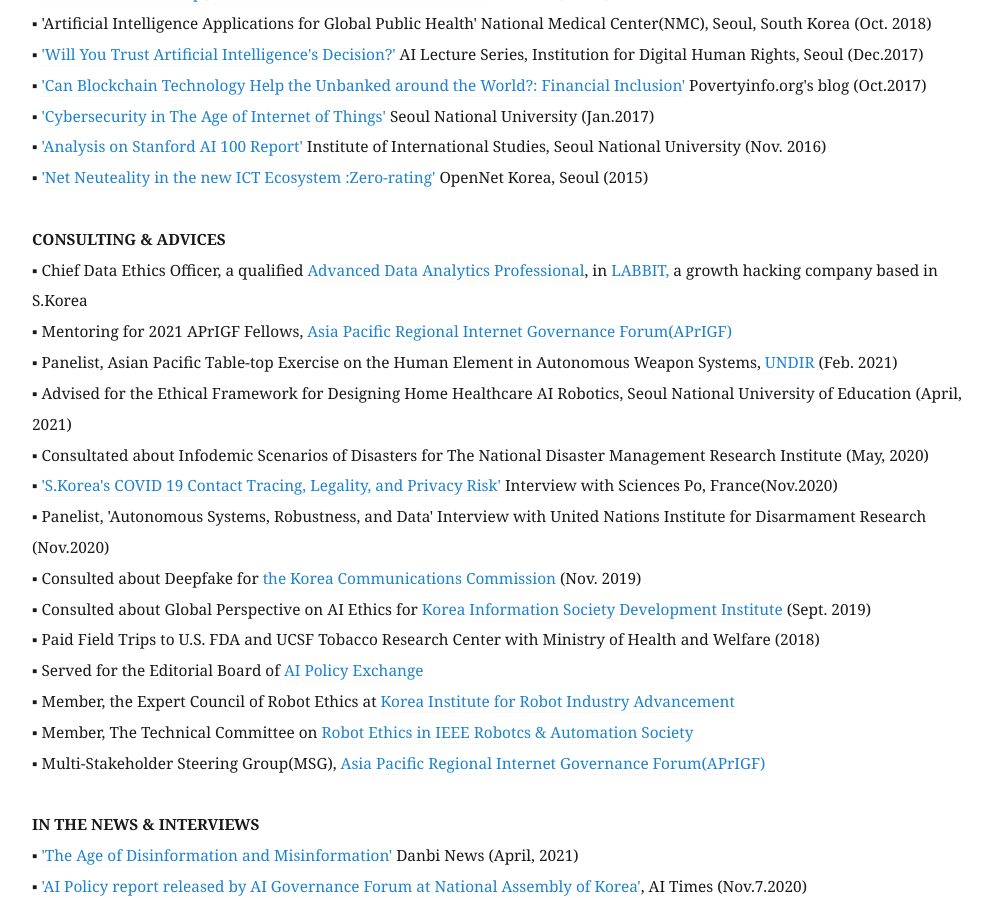
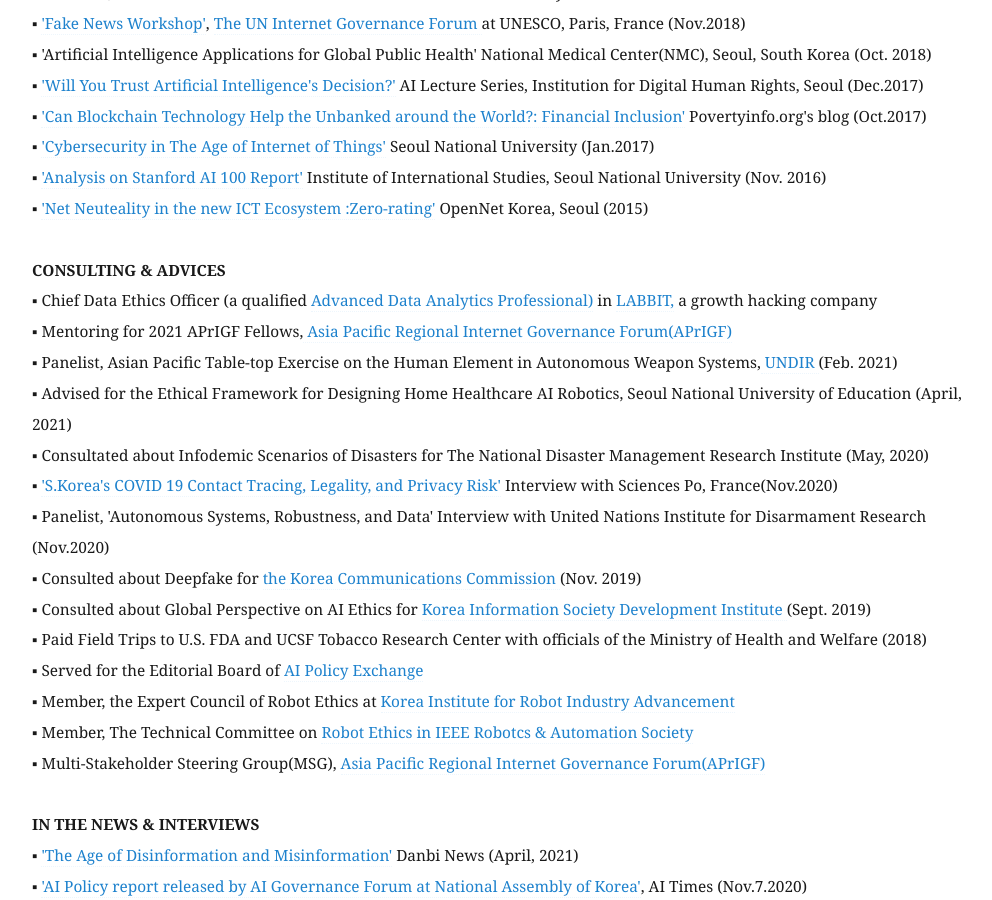
Before and after one commit to eunchangchoi/eunchangchoi.github.io, a Jekyll site: the page built from index.md, in a window 1280 px wide and 900 px high, scrolled down 4393 px. Shown: the whole window, without its empty margins (68-1060 px from the left). Built offline with Jekyll 4.4.1, drawn with Linux system fonts in a browser that asks for light colours; some of the changed text lies outside the part shown.

Commit message:
Update index.md

```diff
--- a/index.md
+++ b/index.md
@@ -51,7 +51,7 @@
 ▪  Book Chapter "Solving the AI Accountability Gap" in Co-authored <a href="https://www.yes24.com/Product/Goods/62006191?scode=032&OzSrank=2"> <i> Artificial Intelligence and Power Shift,</i> </a> Publisher Samin(三仁) (2018) <br>
 ▪  <a href="https://nosmk.khealth.or.kr/nsk/user/extra/ntcc/nosmokeFile/fileView/jsp/Page.do?siteMenuIdx=81&dataNo=31&dataGr=4&fileNo=522&postIdx=562&level1Idx=8&level2Idx=31&datalv=1"> "California's Regulation on Flavored Tobacco Products : Menthol"</a>, Korea Health Promotion Institute (2018) <br>
 ▪ Policy Report <a href= "http://https://bit.ly/3qgZ63S">"The Ethical Considerations of AI and Policy Response in the Age of Fourth Industrial Revolution"</a> submitted to <a href="https://www.4th-ir.go.kr/home/en/">The Presidential Committee on the Fourth Industrial Revolution of Korea (Oct. 2018)</a> <br>
-▪ Policy Report "The WTO’s Decision on Australia’s Plain Packaging Tobacco Measures", Ministry of Health and Welfare (2018)<br>
+▪ Policy Report "The WTO’s Decision on Australia’s Plain Packaging Tobacco Measures", commissioned research by the Ministry of Health and Welfare (2018)<br>
 ▪ <a href="https://stepi.re.kr/app/publish/view.jsp?mode=new&cmsCd=CM0012&div=&categCd=A0505&ntNo=33&sdt=&edt=&src=&srcTemp=&opt=N&currtPg=5"> "Algorithm Governance"</a> Future Horizon, Science and Technology Policy Institute (2017) <br>
 ▪ Book Translation <a href="http://www.kyobobook.co.kr/product/detailViewKor.laf?ejkGb=KOR&mallGb=KOR&barcode=9788946062726&orderClick=LAH&Kc="> <i> The Internet of Things,</i> </a> Publisher MIT Press (2015), Hanul MPlus (2017)<br>
 ▪ <a href="http://www.jksrnt.org/journal/view.html?doi=10.25055/JKSRNT.2016.7.2.74"> Factors Associated with Use of Menthol Cigarettes among Current Smokers in Korean university students and Male workers"</a> Journal of the Korean Society for Research on Nicotine and Tobacco (July 2016)<br>
@@ -102,7 +102,7 @@
   <br>
 
  <strong> CONSULTING & ADVICES</strong> <br>
-▪ Chief Data Ethics Officer, a qualified <a href="https://www.dataq.or.kr/www/sub/a_06.do"> Advanced Data Analytics Professional</a>, in <a href="https://labbit.kr/"> LABBIT,</a> a growth hacking company based in S.Korea<br>
+▪ Chief Data Ethics Officer (a qualified <a href="https://www.dataq.or.kr/www/sub/a_06.do"> Advanced Data Analytics Professional)</a> in <a href="https://labbit.kr/"> LABBIT,</a> a growth hacking company <br>
 ▪ Mentoring for 2021 APrIGF Fellows,<a href="https://ap.rigf.asia/"> Asia Pacific Regional Internet Governance Forum(APrIGF)</a> <br>
 ▪ Panelist, Asian Pacific Table-top Exercise on the Human Element in Autonomous Weapon Systems,<a href="http://unidir.org"> UNDIR </a> (Feb. 2021)<br>
 ▪ Advised for the Ethical Framework for Designing Home Healthcare AI Robotics, Seoul National University of Education (April, 2021)<br>
@@ -111,7 +111,7 @@
 ▪ Panelist, 'Autonomous Systems, Robustness, and Data' Interview with United Nations Institute for Disarmament Research (Nov.2020)<br>
 ▪ Consulted about Deepfake for <a href="https://https://www.kcc.go.kr/user/ehpMain.do"> the Korea Communications Commission </a>(Nov. 2019)<br>
 ▪ Consulted about Global Perspective on AI Ethics for <a href="https://www.kisdi.re.kr/"> Korea Information Society Development Institute </a>(Sept. 2019)<br>
-▪ Paid Field Trips to U.S. FDA and UCSF Tobacco Research Center with Ministry of Health and Welfare (2018) <br>
+▪ Paid Field Trips to U.S. FDA and UCSF Tobacco Research Center with officials of the Ministry of Health and Welfare (2018) <br>
 ▪ Served for the Editorial Board of <a href="https://aipolicyexchange.org/"> AI Policy Exchange </a><br>
 ▪ Member, the Expert Council of Robot Ethics at <a href="https://kiria.org/eng"> Korea Institute for Robot Industry Advancement</a> <br>
 ▪ Member, The Technical Committee on <a href="https://www.ieee-ras.org"> Robot Ethics in IEEE Robotcs & Automation Society </a><br>
```
